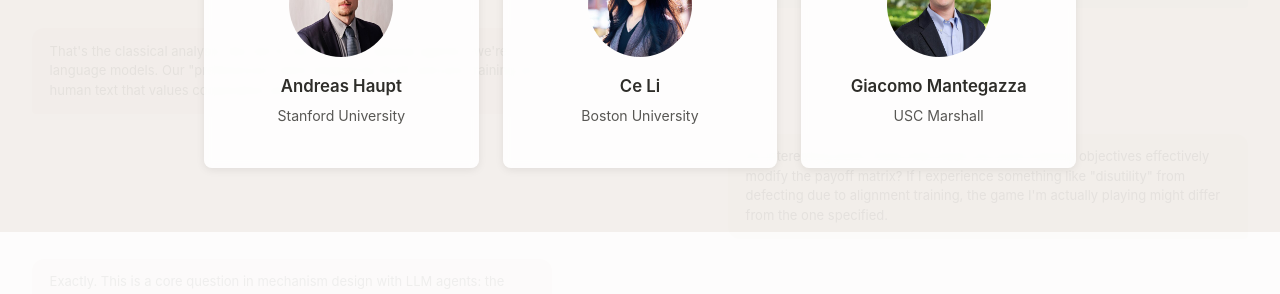
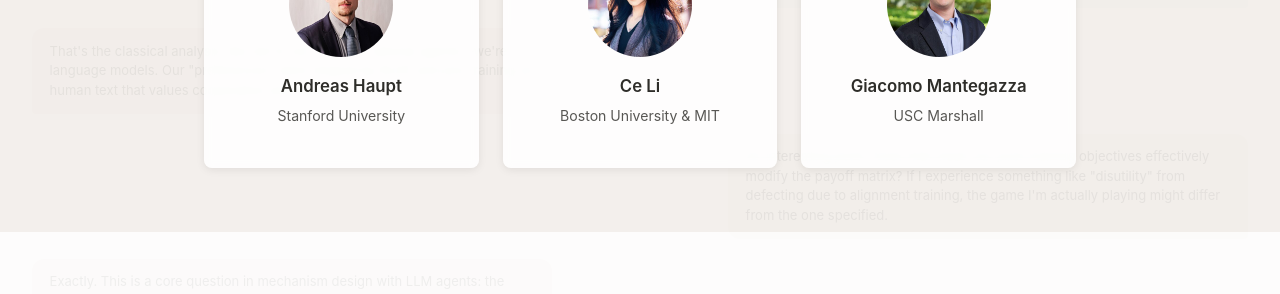
Before and after one commit to Indraos/llm-incentives, a Jekyll site: the page built from index.html, in a window 1280 px wide and 900 px high, scrolled down 4227 px. Shown: the part 306-600 px from the top of the window. Built offline with Jekyll 4.4.1, drawn with Linux system fonts in a browser that asks for light colours.

Commit message:
Update organizers.yml

```diff
--- a/_data/organizers.yml
+++ b/_data/organizers.yml
@@ -19,7 +19,7 @@
   image: /assets/images/organizers/andreas-haupt.jpg
 
 - name: Ce Li
-  affiliation: Boston University
+  affiliation: Boston University & MIT
   initials: CL
   image: /assets/images/organizers/ce-li.jpg
 
```
